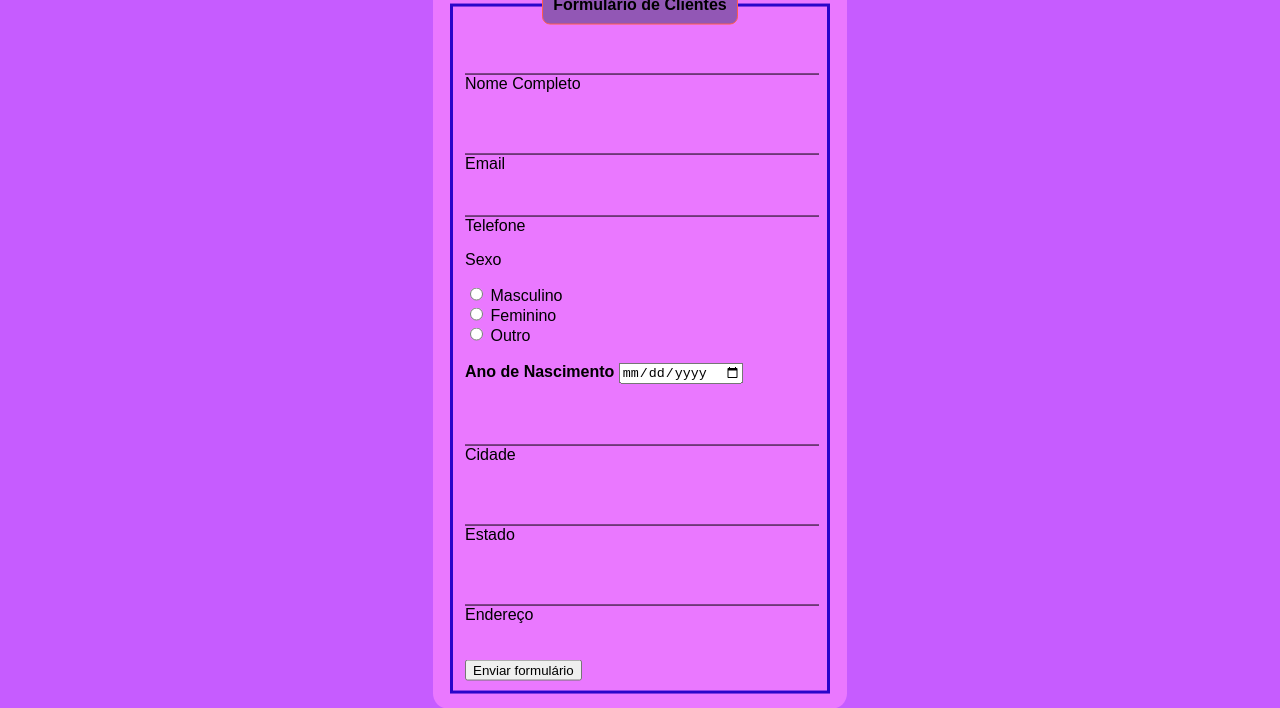
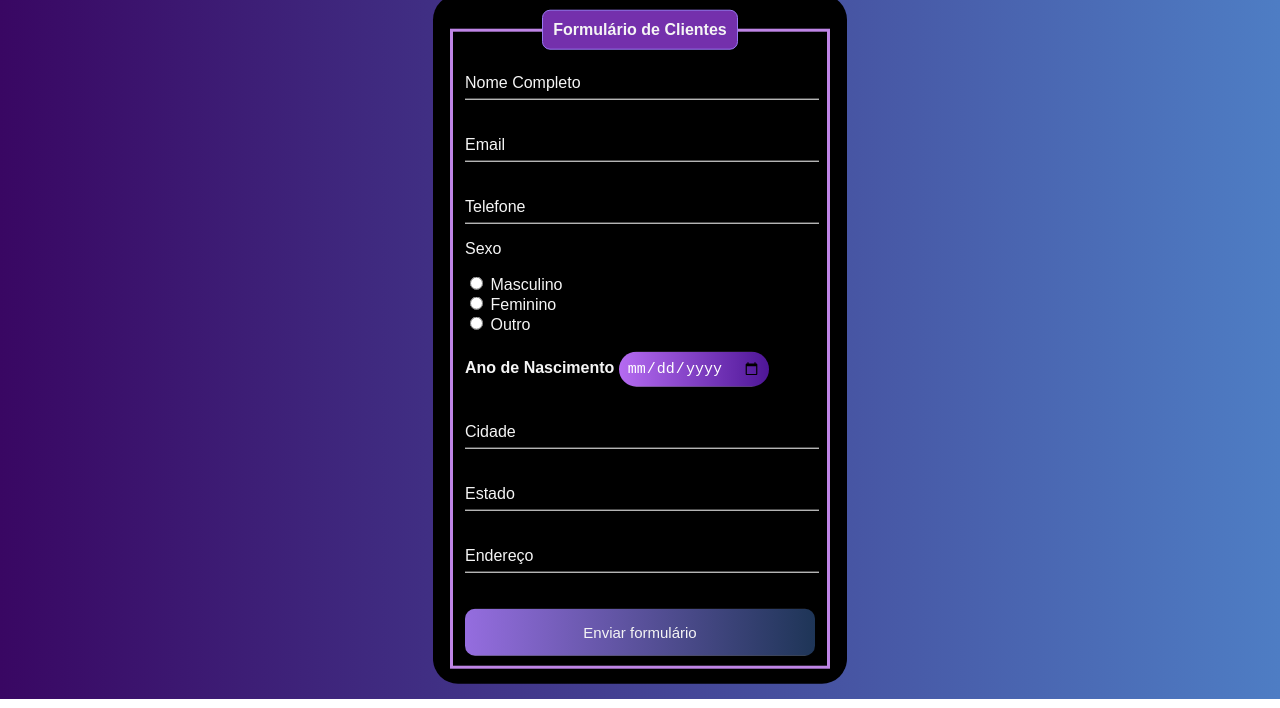
Before and after one commit to Nataliaaa21/Front-end, a plain HTML site: page formulario.html in a window 1280 px wide. Shown: the part 101-809 px from the top of the page. Drawn offline with Linux system fonts and the light colour scheme.

Commit message:
Add files via upload

```diff
--- a/formulario.css
+++ b/formulario.css
@@ -1,44 +1,90 @@
 body{
-    background-image: linear-gradient (to right, rgb(29, 147, 220), rgb(17, 54, 71));
+    background-image: linear-gradient(to right, rgb(57, 7, 99), rgb(78, 125, 196));
     font-family: Arial, Helvetica, sans-serif;
-    background-color:rgb(198, 92, 442);
 }
 
 .box{
-    color:rgb(0, 0, 0);
+    color:rgb(245, 245, 245);
     position: absolute;
     top: 55%;
     left: 50%;
     transform: translate(-50%,-50%);
-    background-color: rgb(234, 120, 332);
+    background-color: rgb(0, 0, 0);
     padding: 15px;
-    border-radius: 15px;
+    border-radius: 25px;
     width: 30%;
 }
 
 fieldset{
-    border: 3px solid rgb(41, 5, 202);
+    border: 3px solid rgb(191, 133, 230);
 }
 
 legend{
-    border: 1px solid rgb(733, 93, 76);
+    border: 1px solid rgb(154, 121, 245);
     padding: 10px;
     text-align: center;
-    background-color: rgb(146, 87, 181);
+    background-color: rgb(116, 48, 172);
     border-radius: 8px;
 }
 
 .inputBox{
-    position: relative;
+    position:relative
 }
 
 .inputUser{
     background: none;
     border: none;/*tirar a borda*/
-    border-bottom: 1px solid rgb(3, 2, 2);
+    border-bottom: 1px solid rgb(255, 255, 255);
     outline: none;/*tirar a linha de fora do input*/
-    color: black;
+    color: rgb(255, 255, 255);
     font-size: 20px;
     width: 100%;/*comprimento da linha*/
     letter-spacing: 2px;/*espaço entre caracter do input*/
 }
+
+.labelinput{  /* animação das labels - nessa parte, as labels irão
+        se encaixar dentro dos inputs*/
+position: absolute; /* vai ocupar apenas o elemento dela mesma */
+top: 0px;
+left: 0px;
+pointer-events: none;/* qualquer lugar que eu clicar dentro
+                    do input, ele vai executar a ação */
+transition: 5px;/* transição - para criaçao de efeitos
+                de animação personalizado*/
+}
+
+/*Quando clicar no input eu quero que a label vai para cima
+do input - por isso a ação é no input*/
+
+.inputUser:focus ~ .labelinput, /*executar uma ação na nossa label*/
+.inputUser:valid ~ .labelinput{ /*qdo o input tiver válido, eu quero
+                            que ele execute essa ação para a
+                            label - a informação irá permanecer
+                            no input, senão irá ficar por cima*/
+top: -20px;
+font-size: 20px;
+color: rgb(255, 255, 255);
+}
+#data_nascimento{
+    border:none;
+    padding: 8px;
+    border-radius: 25px;
+    outline: none;
+    font-size: 15px;
+    background-image: linear-gradient(to right, rgb(181, 107, 241), rgb(78, 22, 151));
+    color: white
+}
+#enviar{
+    background-image: linear-gradient(to right, rgb(149, 109, 223), rgb(30, 53, 87));
+    width: 100%;
+    border: none;/*tirar a borda do botão enviar*/
+    padding: 15px;
+    color:rgb(245, 245, 245);
+    font-size: 15px;
+    cursor: pointer;/*quando passar o mouse por cima do botão enviar, muda o cursor*/
+    border-radius: 10px;
+}
+#enviar:hover{
+    background-image: linear-gradient(to right, rgb(204, 170, 243), rgb(192, 120, 235));
+    /*Qdo passar o mouse por cima do botão enviar, irá aplicar azul um pouco mais escuro*/
+}
```
